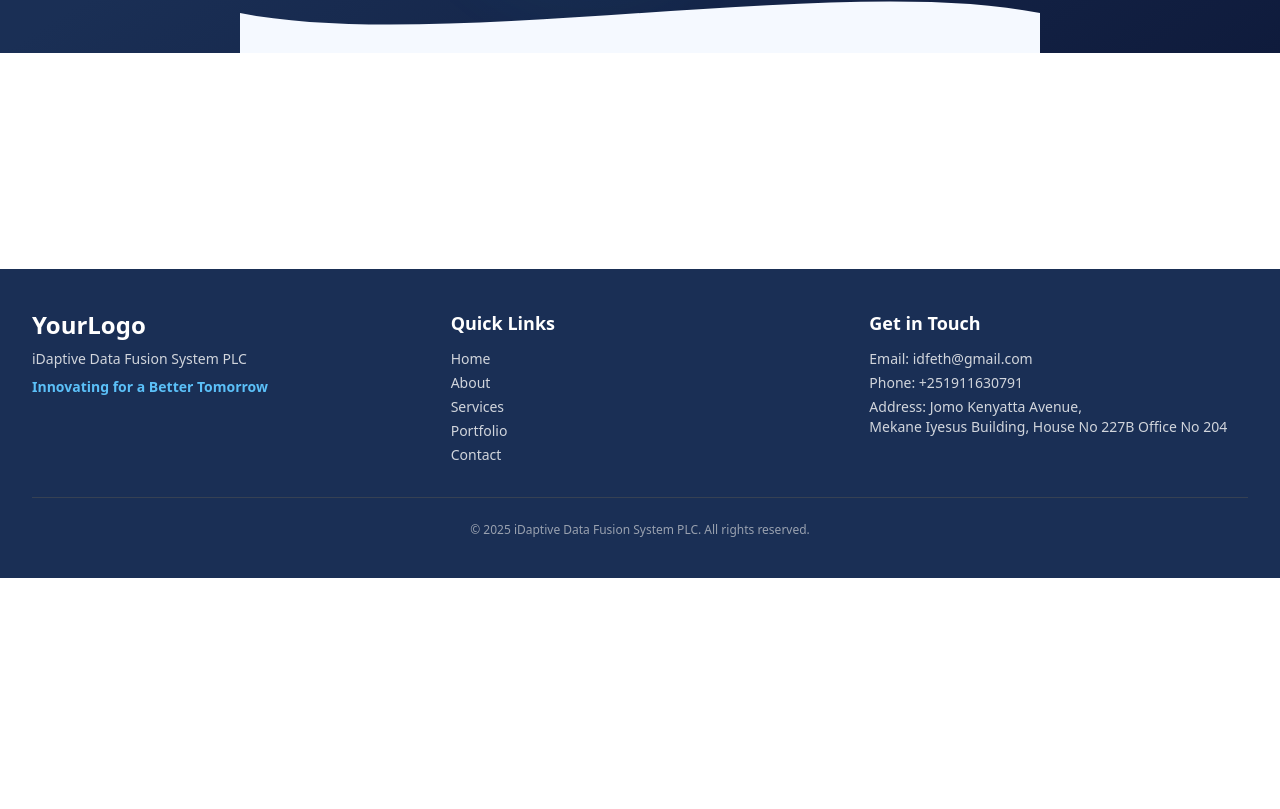
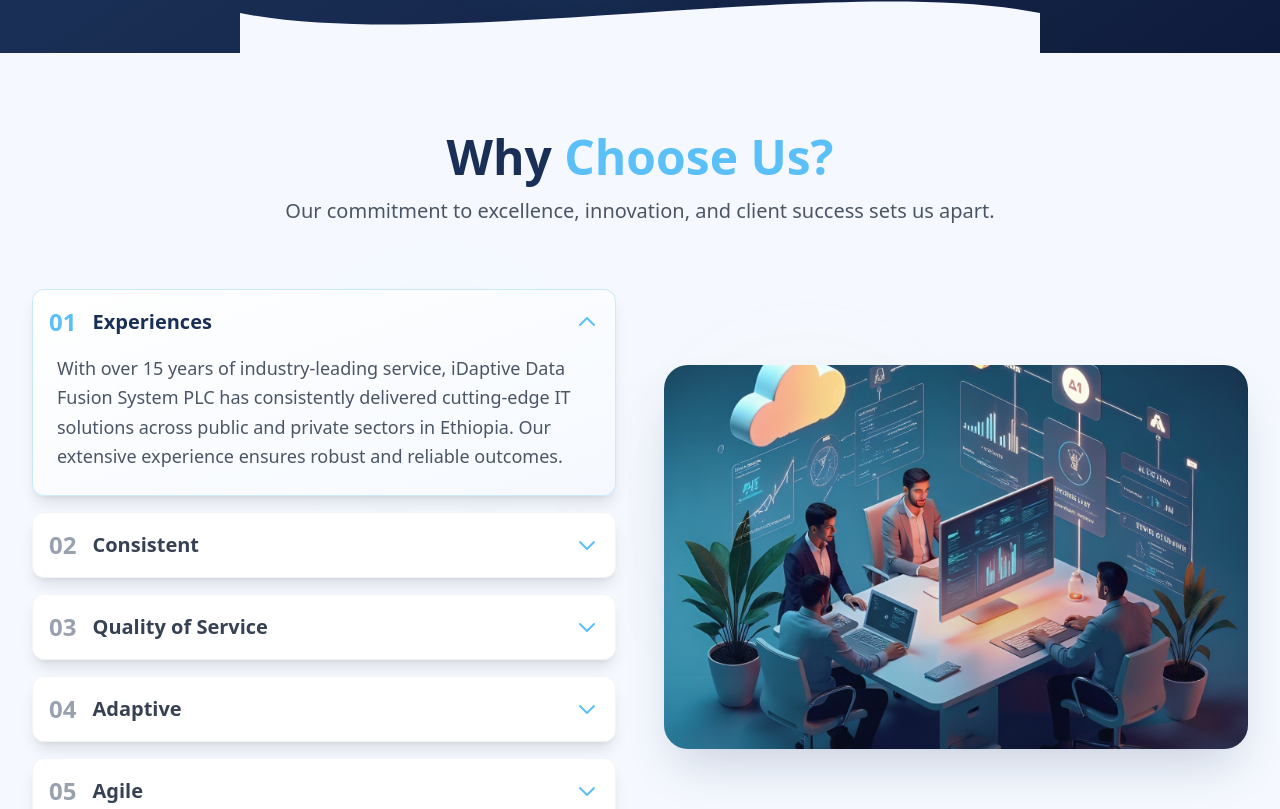
Before and after one commit to nebaw-21/IDF-repository, a React (Vite) app: page / in a window 1280 px wide. Shown: the part 691-1500 px from the top of the page. Before the commit the page ends 1269 px from the top, so only its background shows below. Built offline with nearby package versions, Linux system fonts and the light colour scheme.

Commit message:
add a about us section

```diff
--- a/Pages/HomePage.jsx
+++ b/Pages/HomePage.jsx
@@ -2,6 +2,7 @@ import React from "react";
 import Navbar from "../src/Components/NavBar"
 import HeroSection from "../src/Components/HeroSection";
 import Footer from "../src/Components/FooterSection";
+import AboutSection from "../src/Components/AboutSection";
 
 function HomePage() {
 
@@ -9,6 +10,7 @@ function HomePage() {
     <>
 <Navbar/>
  <HeroSection/>
+ <AboutSection/>
  <br /> <br /> <br /> <br /> <br /> <br /> <br /> <br /> <br />
  <Footer/>
     </>
--- a/src/Components/AboutSection.jsx
+++ b/src/Components/AboutSection.jsx
@@ -0,0 +1,175 @@
+import React from "react"
+import { useState } from "react"
+import aboutImage from "../assets/about.png"
+
+export default function WhyUsSection() {
+  const [openItem, setOpenItem] = useState(1) // Start with 'Experiences' (id 1) open
+
+  const toggleItem = (id) => {
+    setOpenItem(openItem === id ? null : id)
+  }
+
+  const whyUsItems = [
+    {
+      id: 1,
+      title: "Experiences",
+      description:
+        "With over 15 years of industry-leading service, iDaptive Data Fusion System PLC has consistently delivered cutting-edge IT solutions across public and private sectors in Ethiopia. Our extensive experience ensures robust and reliable outcomes.",
+    },
+    {
+      id: 2,
+      title: "Consistent",
+      description:
+        "Consistency is key to our success. We adhere to standardized SDLC processes and internationally-aligned best practices, ensuring high-quality, maintainable, and scalable solutions that meet evolving client needs.",
+    },
+    {
+      id: 3,
+      title: "Quality of Service",
+      description:
+        "Our unwavering focus is on delivering exceptional user experiences and results. We are committed to rigorous testing frameworks and continuous improvement to ensure our systems are reliable, user-friendly, and perform optimally.",
+    },
+    {
+      id: 4,
+      title: "Adaptive",
+      description:
+        "We are highly adaptive to changing client needs and emerging technologies. Our agile methodologies allow for iterative development and continuous delivery, ensuring faster time-to-market and flexible solutions.",
+    },
+    {
+      id: 5,
+      title: "Agile",
+      description:
+        "Embracing agile methodologies, we foster iterative development, continuous delivery, and rapid adaptation. This approach ensures that our solutions are not only future-ready but also evolve efficiently with your business.",
+    },
+  ]
+
+  return (
+    <section id="why-us" className="relative py-10 sm:py-20 bg-[#F5F9FF] overflow-hidden">
+      {/* Background Gradients/Shapes */}
+      <div className="absolute inset-0 opacity-10">
+        <div className="absolute top-1/4 left-1/4 w-64 h-64 bg-[#5BC0F8]/20 rounded-full blur-3xl animate-blob"></div>
+        <div className="absolute bottom-1/3 right-1/4 w-72 h-72 bg-[#FFA500]/20 rounded-full blur-3xl animate-blob animation-delay-2000"></div>
+        <div className="absolute top-1/2 left-1/2 w-56 h-56 bg-[#1A2F55]/20 rounded-full blur-3xl animate-blob animation-delay-4000"></div>
+      </div>
+
+      <div className="relative z-10 max-w-7xl mx-auto px-4 sm:px-6 lg:px-8">
+        <div className="text-center mb-12 sm:mb-16">
+          <h2 className="text-3xl sm:text-4xl md:text-5xl font-bold text-[#1A2F55]">
+            Why <span className="text-[#5BC0F8]">Choose Us?</span>
+          </h2>
+          <p className="text-lg sm:text-xl text-gray-600 max-w-3xl mx-auto mt-4">
+            Our commitment to excellence, innovation, and client success sets us apart.
+          </p>
+        </div>
+
+        <div className="grid lg:grid-cols-2 gap-12 items-center">
+          {/* Left Content - Accordion */}
+          <div className="space-y-4">
+            {whyUsItems.map((item) => (
+              <div
+                key={item.id}
+                className={`rounded-xl shadow-lg overflow-hidden transition-all duration-500 ${
+                  openItem === item.id
+                    ? "bg-gradient-to-br from-white to-[#F5F9FF] border border-[#5BC0F8]/30"
+                    : "bg-white border border-gray-100 hover:shadow-xl"
+                }`}
+              >
+                <button
+                  className="flex justify-between items-center w-full p-3 sm:p-4 text-left focus:outline-none"
+                  onClick={() => toggleItem(item.id)}
+                  aria-expanded={openItem === item.id}
+                  aria-controls={`content-${item.id}`}
+                >
+                  <span className="flex items-center">
+                    <span
+                      className={`text-xl sm:text-2xl font-bold mr-4 transition-colors duration-300 ${
+                        openItem === item.id ? "text-[#5BC0F8]" : "text-gray-400"
+                      }`}
+                    >
+                      {String(item.id).padStart(2, "0")}
+                    </span>
+                    <span
+                      className={`text-lg sm:text-xl font-semibold transition-colors duration-300 ${
+                        openItem === item.id ? "text-[#1A2F55]" : "text-gray-700"
+                      }`}
+                    >
+                      {item.title}
+                    </span>
+                  </span>
+                  <svg
+                    className={`w-6 h-6 text-[#5BC0F8] transform transition-transform duration-300 ${
+                      openItem === item.id ? "rotate-180" : ""
+                    }`}
+                    fill="none"
+                    stroke="currentColor"
+                    viewBox="0 0 24 24"
+                    xmlns="http://www.w3.org/2000/svg"
+                  >
+                    <path strokeLinecap="round" strokeLinejoin="round" strokeWidth="2" d="M19 9l-7 7-7-7"></path>
+                  </svg>
+                </button>
+                {openItem === item.id && (
+                  <div
+                    id={`content-${item.id}`}
+                    className="px-5 sm:px-6 pb-5 sm:pb-6 text-gray-600 text-base sm:text-lg leading-relaxed animate-fade-in"
+                  >
+                    {item.description}
+                  </div>
+                )}
+              </div>
+            ))}
+          </div>
+
+                     {/* Right Content - Illustration */}
+           <div className="w-full h-64 sm:h-80 md:h-96 relative overflow-hidden rounded-3xl shadow-2xl shadow-[#1A2F55]/20 transform hover:scale-105 transition-transform duration-500">
+             <img
+               src={aboutImage}
+               alt="iDaptive Data Fusion System Illustration"
+               className="w-full h-full object-cover"
+             />
+             {/* Subtle overlay for depth */}
+             <div className="absolute inset-0 bg-gradient-to-t from-[#1A2F55]/20 to-transparent"></div>
+           </div>
+        </div>
+      </div>
+
+      <style jsx>{`
+        @keyframes animateBlob {
+          0% {
+            transform: translate(0, 0) scale(1);
+          }
+          33% {
+            transform: translate(30px, -50px) scale(1.1);
+          }
+          66% {
+            transform: translate(-20px, 20px) scale(0.9);
+          }
+          100% {
+            transform: translate(0, 0) scale(1);
+          }
+        }
+        .animate-blob {
+          animation: animateBlob 7s infinite ease-in-out;
+        }
+        .animation-delay-2000 {
+          animation-delay: 2s;
+        }
+        .animation-delay-4000 {
+          animation-delay: 4s;
+        }
+        @keyframes fadeIn {
+          from {
+            opacity: 0;
+            transform: translateY(-10px);
+          }
+          to {
+            opacity: 1;
+            transform: translateY(0);
+          }
+        }
+        .animate-fade-in {
+          animation: fadeIn 0.5s ease-out forwards;
+        }
+      `}</style>
+    </section>
+  )
+}
```
Also changed, not shown: src/assets/about.png (added).
